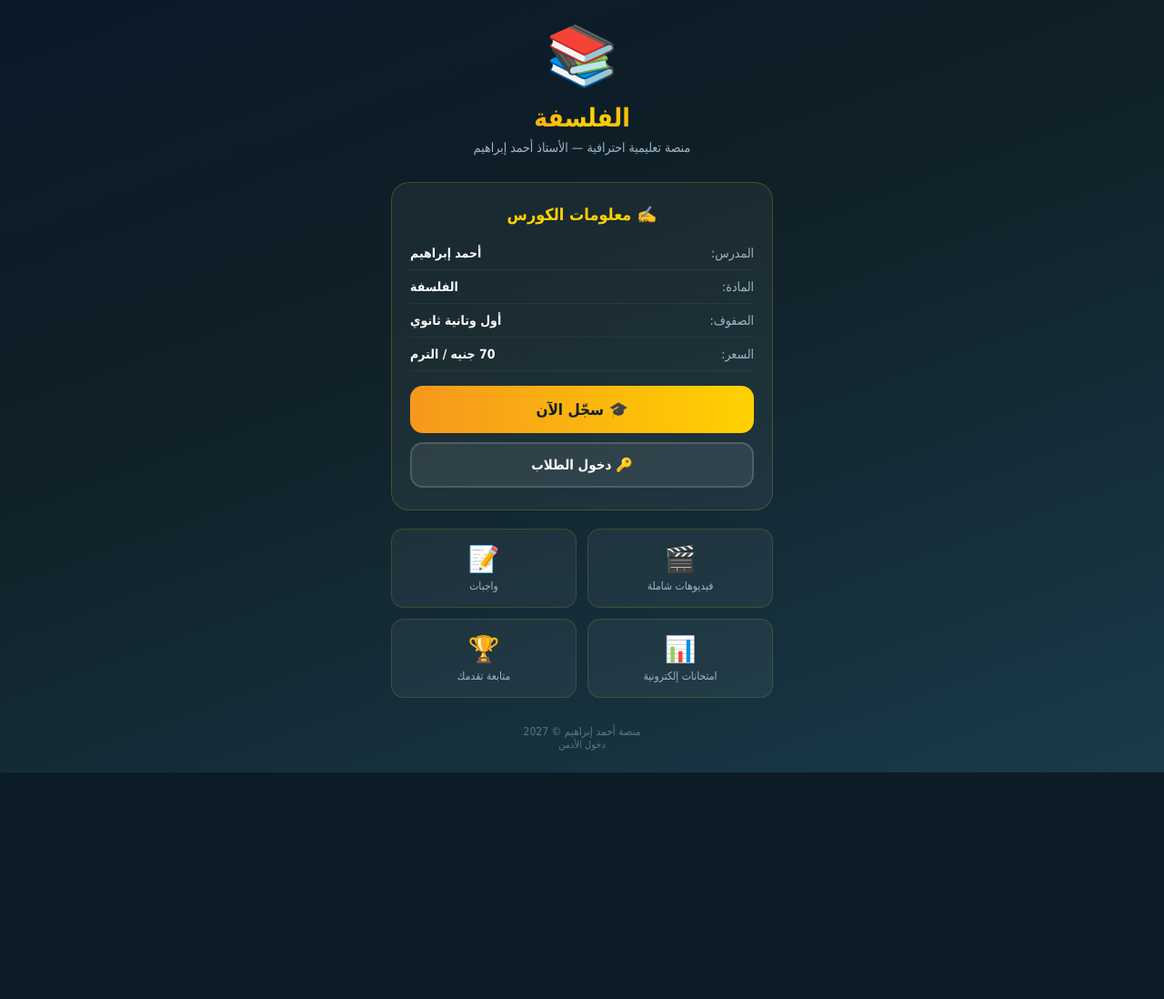
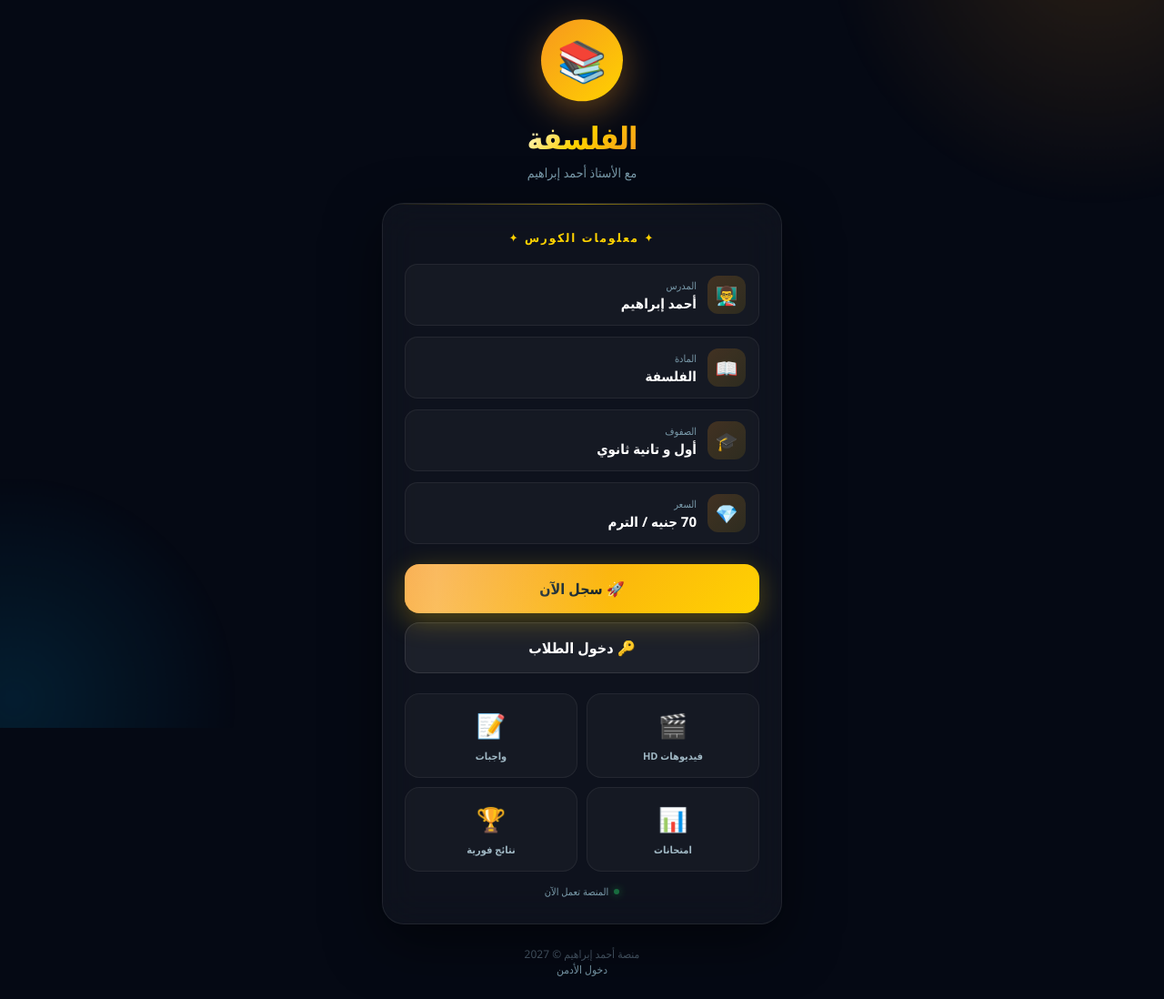
Before and after one commit to a01008062965a-afk/ahmededu, a Flask app: page / in a window 1280 px wide. Shown: the whole page at 91% size. Before the commit the page ends 849 px from the top, so only its background shows below. Run offline with Flask 3, Linux system fonts and the light colour scheme.

Commit message:
upload templates/index.html

```diff
--- a/templates/index.html
+++ b/templates/index.html
@@ -3,58 +3,150 @@
 <head>
 <meta charset="UTF-8">
 <meta name="viewport" content="width=device-width, initial-scale=1.0">
-<title>{{ subject }} - {{ teacher }}</title>
+<title>{{ subject }} | {{ teacher }}</title>
 <style>
-*{box-sizing:border-box;font-family:Tahoma;margin:0;padding:0;-webkit-tap-highlight-color:transparent}
-body{background:linear-gradient(160deg,#0a1929 0%,#0f2027 40%,#1a3a4a 100%);min-height:100vh;color:#fff}
-.hero{min-height:100vh;display:flex;flex-direction:column;align-items:center;justify-content:center;padding:24px;text-align:center}
-.logo{font-size:64px;margin-bottom:14px}
-.brand{font-size:28px;font-weight:bold;background:linear-gradient(90deg,#f7971e,#ffd200,#f7971e);background-size:200% auto;-webkit-background-clip:text;-webkit-text-fill-color:transparent;animation:shine 3s linear infinite;margin-bottom:8px}
-@keyframes shine{to{background-position:200% center}}
-.tagline{color:#a0b8c4;font-size:14px;margin-bottom:30px}
-.info{background:rgba(255,255,255,0.05);border:1px solid rgba(255,210,0,0.2);border-radius:20px;padding:24px 20px;width:100%;max-width:420px}
-.info h2{color:#ffd200;font-size:18px;margin-bottom:14px}
-.row{display:flex;justify-content:space-between;padding:10px 0;border-bottom:1px solid rgba(255,255,255,0.06);font-size:14px}
-.row:last-child{border-bottom:none}
-.row span{color:#a0b8c4}
-.row b{color:#fff}
-.btn-main{display:block;width:100%;padding:16px;font-size:17px;background:linear-gradient(90deg,#f7971e,#ffd200);color:#0f2027;border:none;border-radius:14px;text-decoration:none;font-weight:bold;margin-top:16px;text-align:center}
-.btn-out{display:block;width:100%;padding:14px;font-size:15px;background:rgba(255,255,255,0.08);color:#fff;border:2px solid rgba(255,255,255,0.15);border-radius:14px;text-decoration:none;font-weight:bold;margin-top:10px;text-align:center}
-.features{display:grid;grid-template-columns:1fr 1fr;gap:12px;margin-top:20px;max-width:420px;width:100%}
-.feat{background:rgba(255,255,255,0.05);border:1px solid rgba(255,210,0,0.15);border-radius:14px;padding:16px 10px;text-align:center}
-.feat .ic{font-size:28px;margin-bottom:6px}
-.feat .lb{font-size:12px;color:#a0b8c4}
-.footer{text-align:center;color:#5a7a8a;font-size:12px;margin-top:30px}
+*{box-sizing:border-box;font-family:'Segoe UI',Tahoma,sans-serif;margin:0;padding:0;-webkit-tap-highlight-color:transparent}
+body{background:#050914;min-height:100vh;color:#fff;overflow-x:hidden;position:relative}
+
+/* خلفية متحركة */
+.bg{position:fixed;inset:0;z-index:0;overflow:hidden}
+.bg::before{content:'';position:absolute;top:-50%;right:-20%;width:600px;height:600px;background:radial-gradient(circle,rgba(247,151,30,0.15),transparent 70%);border-radius:50%;animation:float1 20s infinite ease-in-out}
+.bg::after{content:'';position:absolute;bottom:-30%;left:-20%;width:500px;height:500px;background:radial-gradient(circle,rgba(0,180,255,0.12),transparent 70%);border-radius:50%;animation:float2 25s infinite ease-in-out}
+@keyframes float1{0%,100%{transform:translate(0,0)}50%{transform:translate(-40px,40px)}}
+@keyframes float2{0%,100%{transform:translate(0,0)}50%{transform:translate(40px,-40px)}}
+
+.main{position:relative;z-index:1;min-height:100vh;display:flex;flex-direction:column;align-items:center;justify-content:center;padding:24px 20px}
+
+/* الشعار */
+.logo-wrap{text-align:center;margin-bottom:24px}
+.logo-circle{width:90px;height:90px;background:linear-gradient(135deg,#f7971e,#ffd200);border-radius:50%;display:flex;align-items:center;justify-content:center;font-size:44px;margin:0 auto 14px;box-shadow:0 10px 40px rgba(247,151,30,0.4);animation:float 3s ease-in-out infinite}
+@keyframes float{0%,100%{transform:translateY(0)}50%{transform:translateY(-8px)}}
+
+.title{font-size:34px;font-weight:900;background:linear-gradient(135deg,#fff,#ffd200,#f7971e);-webkit-background-clip:text;-webkit-text-fill-color:transparent;background-clip:text;margin-bottom:6px;letter-spacing:-1px}
+.subtitle{color:#7a9bab;font-size:14px;font-weight:500}
+
+/* البطاقة الرئيسية */
+.glass-card{background:rgba(255,255,255,0.04);backdrop-filter:blur(20px);-webkit-backdrop-filter:blur(20px);border:1px solid rgba(255,255,255,0.08);border-radius:24px;padding:28px 24px;width:100%;max-width:440px;box-shadow:0 20px 60px rgba(0,0,0,0.5);position:relative;overflow:hidden}
+.glass-card::before{content:'';position:absolute;top:0;left:0;right:0;height:1px;background:linear-gradient(90deg,transparent,rgba(255,210,0,0.5),transparent)}
+
+.section-title{font-size:13px;color:#ffd200;font-weight:bold;letter-spacing:2px;text-align:center;margin-bottom:20px}
+
+/* معلومات الكورس */
+.info-grid{display:flex;flex-direction:column;gap:12px;margin-bottom:22px}
+.info-item{display:flex;align-items:center;gap:12px;padding:12px 14px;background:rgba(255,255,255,0.03);border:1px solid rgba(255,255,255,0.06);border-radius:14px;transition:.2s}
+.info-item:active{background:rgba(255,210,0,0.08)}
+.info-icon{width:42px;height:42px;background:linear-gradient(135deg,rgba(247,151,30,0.2),rgba(255,210,0,0.1));border-radius:12px;display:flex;align-items:center;justify-content:center;font-size:20px;flex-shrink:0}
+.info-content{flex:1}
+.info-label{font-size:11px;color:#7a9bab;margin-bottom:2px}
+.info-value{font-size:15px;font-weight:bold;color:#fff}
+
+/* الأزرار */
+.btn{display:flex;align-items:center;justify-content:center;gap:10px;width:100%;padding:16px;font-size:16px;font-weight:bold;border:none;border-radius:16px;text-decoration:none;cursor:pointer;font-family:inherit;transition:.2s;margin-bottom:10px}
+.btn:active{transform:scale(.97)}
+.btn-primary{background:linear-gradient(135deg,#f7971e,#ffd200);color:#0f2027;box-shadow:0 8px 30px rgba(255,210,0,0.3);position:relative;overflow:hidden}
+.btn-primary::after{content:'';position:absolute;top:0;left:-100%;width:100%;height:100%;background:linear-gradient(90deg,transparent,rgba(255,255,255,0.3),transparent);animation:shine 3s infinite}
+@keyframes shine{to{left:100%}}
+.btn-secondary{background:rgba(255,255,255,0.06);color:#fff;border:1px solid rgba(255,255,255,0.1)}
+.btn-secondary:active{background:rgba(255,210,0,0.12)}
+
+/* المميزات */
+.features{display:grid;grid-template-columns:1fr 1fr;gap:10px;margin-top:22px}
+.feature{background:rgba(255,255,255,0.03);border:1px solid rgba(255,255,255,0.06);border-radius:16px;padding:16px 10px;text-align:center;transition:.2s}
+.feature:active{background:rgba(255,210,0,0.08)}
+.feature-icon{font-size:26px;margin-bottom:8px}
+.feature-text{font-size:11px;color:#a0b8c4;font-weight:600}
+
+/* الفوتر */
+.footer{text-align:center;margin-top:24px;color:#4a5a6a;font-size:12px}
+.footer a{color:#7a9bab;text-decoration:none;margin:0 8px}
+.footer a:active{color:#ffd200}
+
+/* شريط الحالة */
+.status-bar{display:flex;align-items:center;justify-content:center;gap:6px;margin-top:14px;font-size:11px;color:#7a9bab}
+.status-dot{width:6px;height:6px;background:#25D366;border-radius:50%;box-shadow:0 0 8px #25D366;animation:pulse 2s infinite}
+@keyframes pulse{0%,100%{opacity:1}50%{opacity:0.4}}
 </style>
 </head>
 <body>
 
-<div class="hero">
-<div class="logo">📚</div>
-<div class="brand">{{ subject }}</div>
-<div class="tagline">منصة تعليمية احترافية — الأستاذ {{ teacher }}</div>
+<div class="bg"></div>
 
-<div class="info">
-<h2>✍️ معلومات الكورس</h2>
-<div class="row"><span>المدرس:</span><b>{{ teacher }}</b></div>
-<div class="row"><span>المادة:</span><b>{{ subject }}</b></div>
-<div class="row"><span>الصفوف:</span><b>أول وتانية ثانوي</b></div>
-<div class="row"><span>السعر:</span><b>{{ price }} جنيه / الترم</b></div>
-<a href="/register" class="btn-main">🎓 سجّل الآن</a>
-<a href="/login" class="btn-out">🔑 دخول الطلاب</a>
+<div class="main">
+<div class="logo-wrap">
+<div class="logo-circle">📚</div>
+<div class="title">{{ subject }}</div>
+<div class="subtitle">مع الأستاذ {{ teacher }}</div>
 </div>
 
+<div class="glass-card">
+<div class="section-title">✦ معلومات الكورس ✦</div>
+
+<div class="info-grid">
+<div class="info-item">
+<div class="info-icon">👨‍🏫</div>
+<div class="info-content">
+<div class="info-label">المدرس</div>
+<div class="info-value">{{ teacher }}</div>
+</div>
+</div>
+
+<div class="info-item">
+<div class="info-icon">📖</div>
+<div class="info-content">
+<div class="info-label">المادة</div>
+<div class="info-value">{{ subject }}</div>
+</div>
+</div>
+
+<div class="info-item">
+<div class="info-icon">🎓</div>
+<div class="info-content">
+<div class="info-label">الصفوف</div>
+<div class="info-value">أول و تانية ثانوي</div>
+</div>
+</div>
+
+<div class="info-item">
+<div class="info-icon">💎</div>
+<div class="info-content">
+<div class="info-label">السعر</div>
+<div class="info-value">{{ price }} جنيه / الترم</div>
+</div>
+</div>
+</div>
+
+<a href="/register" class="btn btn-primary">🚀 سجل الآن</a>
+<a href="/login" class="btn btn-secondary">🔑 دخول الطلاب</a>
+
 <div class="features">
-<div class="feat"><div class="ic">🎬</div><div class="lb">فيديوهات شاملة</div></div>
-<div class="feat"><div class="ic">📝</div><div class="lb">واجبات</div></div>
-<div class="feat"><div class="ic">📊</div><div class="lb">امتحانات إلكترونية</div></div>
-<div class="feat"><div class="ic">🏆</div><div class="lb">متابعة تقدمك</div></div>
+<div class="feature">
+<div class="feature-icon">🎬</div>
+<div class="feature-text">فيديوهات HD</div>
+</div>
+<div class="feature">
+<div class="feature-icon">📝</div>
+<div class="feature-text">واجبات</div>
+</div>
+<div class="feature">
+<div class="feature-icon">📊</div>
+<div class="feature-text">امتحانات</div>
+</div>
+<div class="feature">
+<div class="feature-icon">🏆</div>
+<div class="feature-text">نتائج فورية</div>
+</div>
+</div>
+
+<div class="status-bar">
+<div class="status-dot"></div>
+<span>المنصة تعمل الآن</span>
+</div>
 </div>
 
 <div class="footer">
 منصة {{ teacher }} © 2027
 <br>
-<a href="/admin/login" style="color:#5a7a8a;text-decoration:none;font-size:11px">دخول الأدمن</a>
+<a href="/admin/login">دخول الأدمن</a>
 </div>
 </div>
 
```
